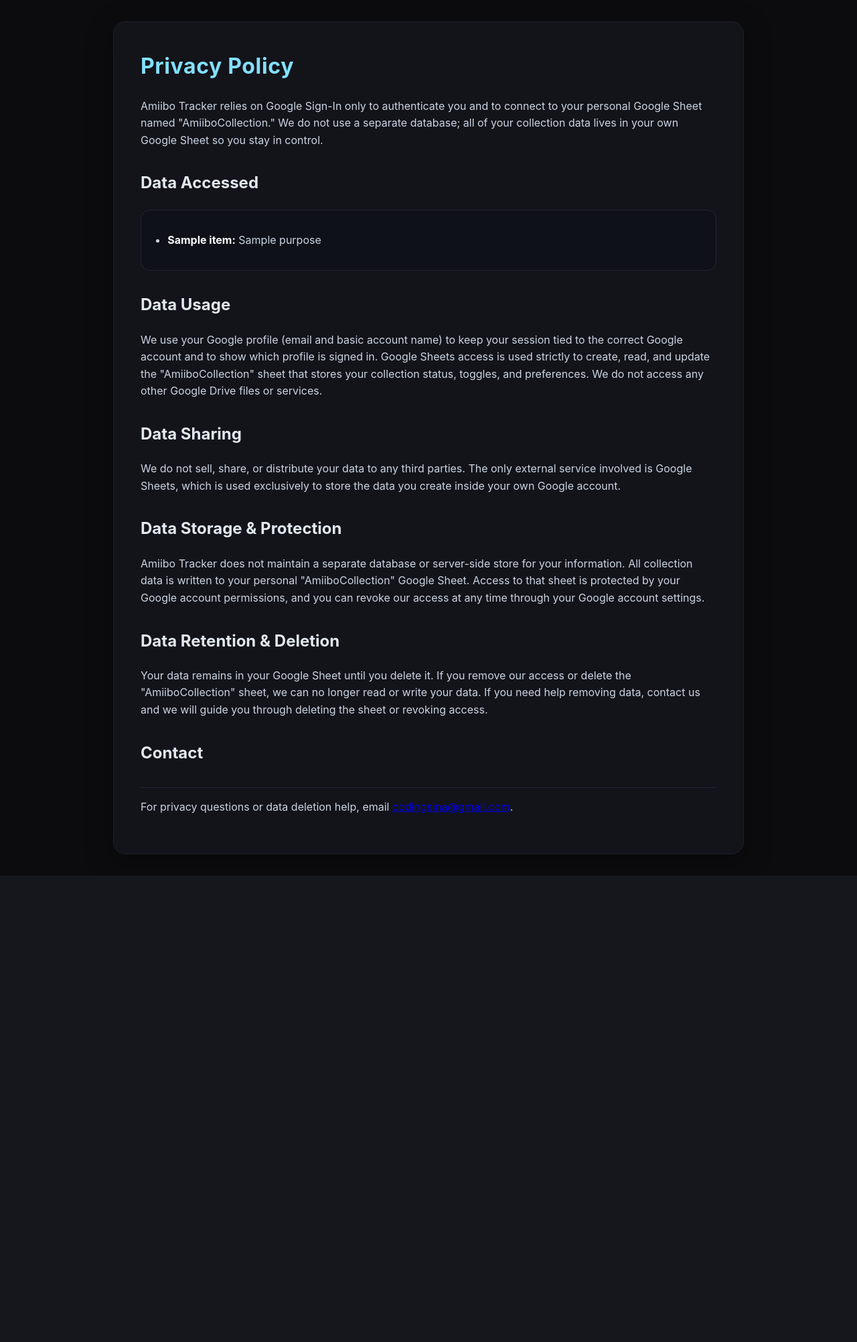
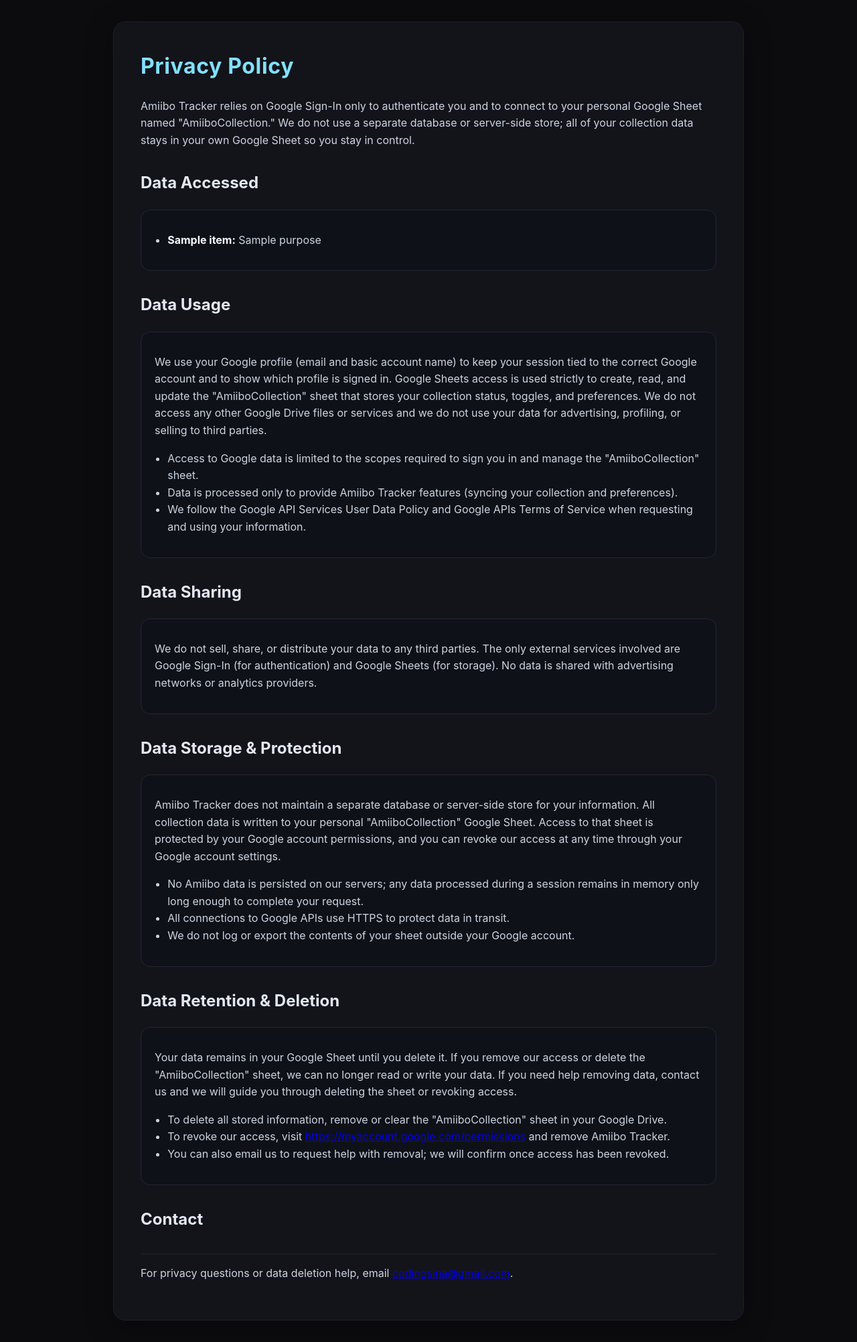
Before and after one commit to Wintersina/amiibo-tracker, a Django app: template tracker/templates/tracker/privacy.html in a window 1280 px wide. Shown: the whole page at 67% size. Before the commit the page ends 1307 px from the top, so only its background shows below. Run offline with Django 5.2, Linux system fonts and the light colour scheme; the template is opened without the code that fills it: most values are stand-ins (such as "Sample title", 1, 10 or a date in 2020).

Commit message:
Strengthen privacy policy disclosures

```diff
--- a/tracker/templates/tracker/privacy.html
+++ b/tracker/templates/tracker/privacy.html
@@ -68,7 +68,9 @@
     <main>
         <h1>Privacy Policy</h1>
         <p>
-            Amiibo Tracker relies on Google Sign-In only to authenticate you and to connect to your personal Google Sheet named "AmiiboCollection." We do not use a separate database; all of your collection data lives in your own Google Sheet so you stay in control.
+            Amiibo Tracker relies on Google Sign-In only to authenticate you and to connect to your personal Google Sheet named
+            "AmiiboCollection." We do not use a separate database or server-side store; all of your collection data stays in
+            your own Google Sheet so you stay in control.
         </p>
 
         <h2>Data Accessed</h2>
@@ -81,24 +83,55 @@
         </div>
 
         <h2>Data Usage</h2>
+        <div class="data-card">
             <p>
-            We use your Google profile (email and basic account name) to keep your session tied to the correct Google account and to show which profile is signed in. Google Sheets access is used strictly to create, read, and update the "AmiiboCollection" sheet that stores your collection status, toggles, and preferences. We do not access any other Google Drive files or services.
+                We use your Google profile (email and basic account name) to keep your session tied to the correct Google account
+                and to show which profile is signed in. Google Sheets access is used strictly to create, read, and update the
+                "AmiiboCollection" sheet that stores your collection status, toggles, and preferences. We do not access any other
+                Google Drive files or services and we do not use your data for advertising, profiling, or selling to third parties.
             </p>
+            <ul>
+                <li>Access to Google data is limited to the scopes required to sign you in and manage the "AmiiboCollection" sheet.</li>
+                <li>Data is processed only to provide Amiibo Tracker features (syncing your collection and preferences).</li>
+                <li>We follow the Google API Services User Data Policy and Google APIs Terms of Service when requesting and using your information.</li>
+            </ul>
+        </div>
 
         <h2>Data Sharing</h2>
+        <div class="data-card">
             <p>
-            We do not sell, share, or distribute your data to any third parties. The only external service involved is Google Sheets, which is used exclusively to store the data you create inside your own Google account.
+                We do not sell, share, or distribute your data to any third parties. The only external services involved are Google
+                Sign-In (for authentication) and Google Sheets (for storage). No data is shared with advertising networks or analytics providers.
             </p>
+        </div>
 
         <h2>Data Storage &amp; Protection</h2>
+        <div class="data-card">
             <p>
-            Amiibo Tracker does not maintain a separate database or server-side store for your information. All collection data is written to your personal "AmiiboCollection" Google Sheet. Access to that sheet is protected by your Google account permissions, and you can revoke our access at any time through your Google account settings.
+                Amiibo Tracker does not maintain a separate database or server-side store for your information. All collection data
+                is written to your personal "AmiiboCollection" Google Sheet. Access to that sheet is protected by your Google account
+                permissions, and you can revoke our access at any time through your Google account settings.
             </p>
+            <ul>
+                <li>No Amiibo data is persisted on our servers; any data processed during a session remains in memory only long enough to complete your request.</li>
+                <li>All connections to Google APIs use HTTPS to protect data in transit.</li>
+                <li>We do not log or export the contents of your sheet outside your Google account.</li>
+            </ul>
+        </div>
 
         <h2>Data Retention &amp; Deletion</h2>
+        <div class="data-card">
             <p>
-            Your data remains in your Google Sheet until you delete it. If you remove our access or delete the "AmiiboCollection" sheet, we can no longer read or write your data. If you need help removing data, contact us and we will guide you through deleting the sheet or revoking access.
+                Your data remains in your Google Sheet until you delete it. If you remove our access or delete the "AmiiboCollection"
+                sheet, we can no longer read or write your data. If you need help removing data, contact us and we will guide you through
+                deleting the sheet or revoking access.
             </p>
+            <ul>
+                <li>To delete all stored information, remove or clear the "AmiiboCollection" sheet in your Google Drive.</li>
+                <li>To revoke our access, visit <a href="https://myaccount.google.com/permissions" target="_blank" rel="noopener noreferrer">https://myaccount.google.com/permissions</a> and remove Amiibo Tracker.</li>
+                <li>You can also email us to request help with removal; we will confirm once access has been revoked.</li>
+            </ul>
+        </div>
 
         <h2>Contact</h2>
         <p class="contact">
```
Lines whose indentation alone changed are shown as unchanged.
